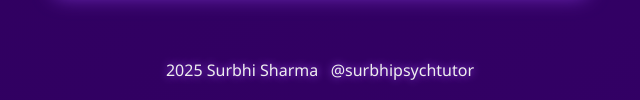
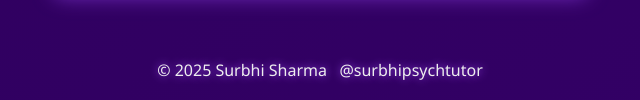
Before and after one commit to surbhipsych/Difficulty-tracker-class-11, a plain HTML site: page index.html in a window 1280 px wide. Shown: the part 9541-9641 px from the top of the page, 320-960 px from the left. Drawn offline with nearby package versions, Linux system fonts and the light colour scheme.

Commit message:
Update index.html

```diff
--- a/index.html
+++ b/index.html
@@ -289,7 +289,7 @@
     <button class="btn" onclick="clearAll()">Clear All</button>
   </div>
   <div id="report"></div>
-  <footer>2025 Surbhi Sharma &nbsp; @surbhipsychtutor</footer>
+  <footer> © 2025 Surbhi Sharma &nbsp; @surbhipsychtutor</footer>
 
   <script>
     const topics = [
@@ -431,4 +431,5 @@
     }
   </script>
 </body>
+
 </html>
```
